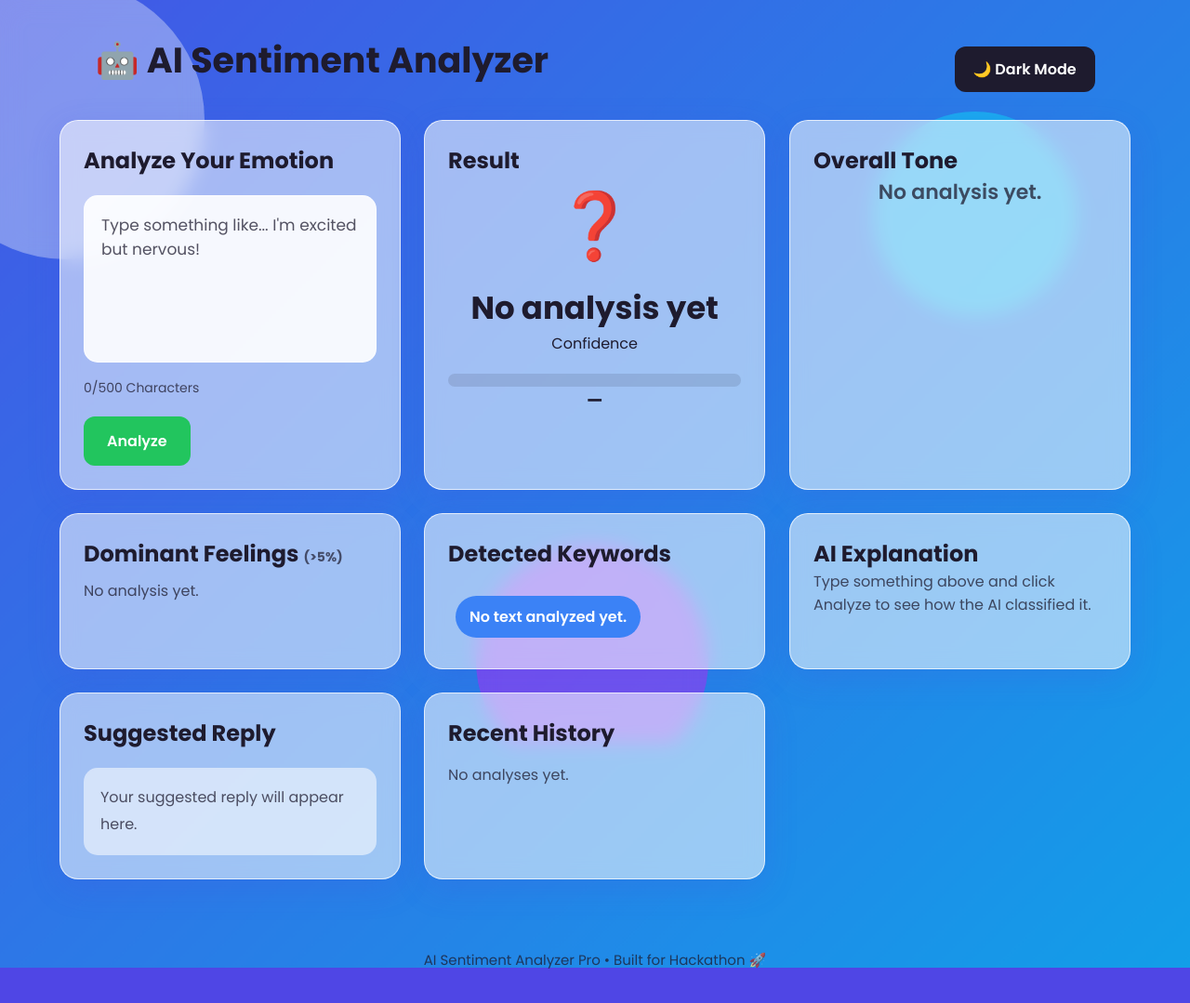
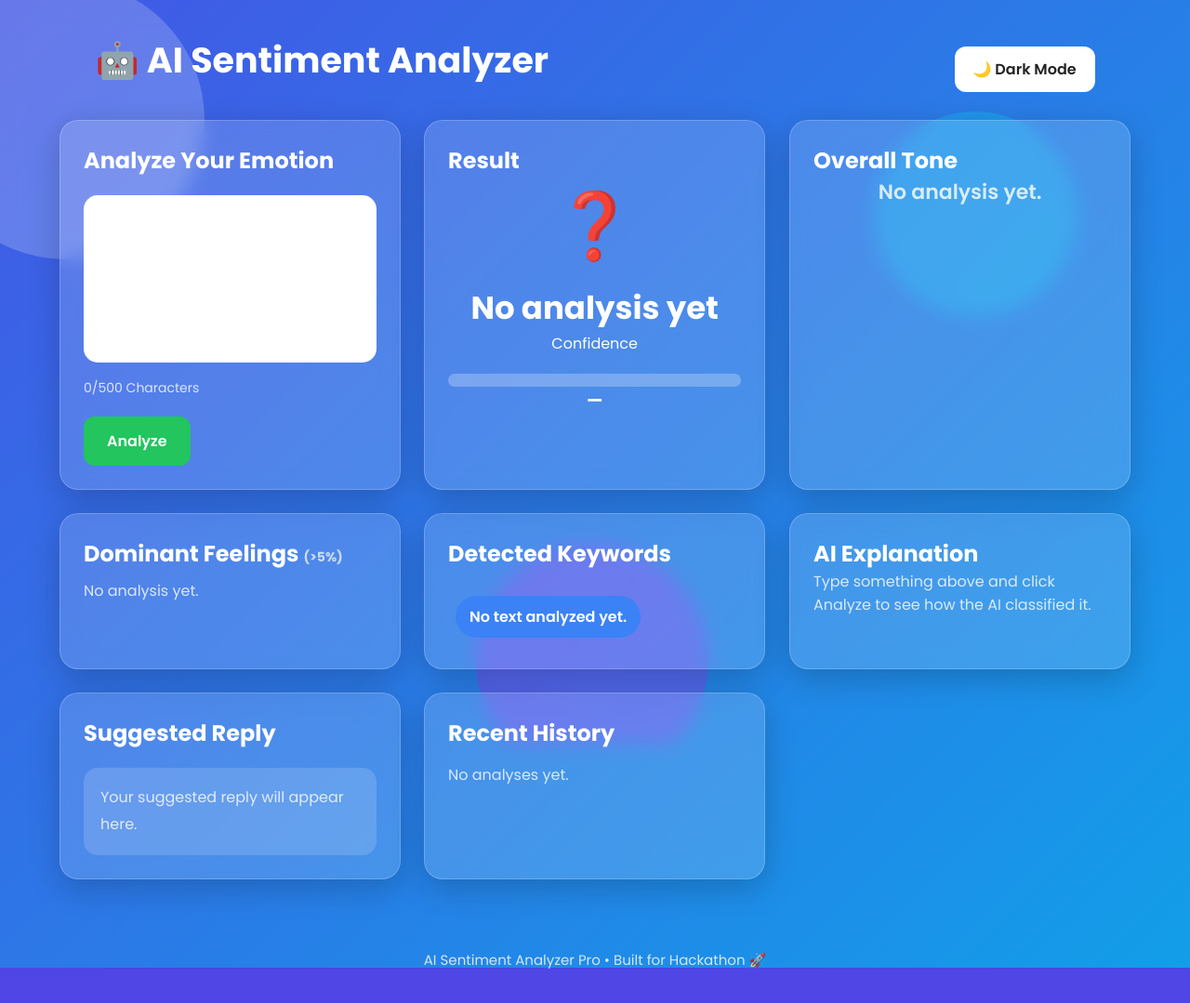
Before and after one commit to hitansh13224/ai-sentiment-analyzer, a Flask app: page / in a window 1280 px wide. Shown: the whole page at 93% size. Run offline with Flask 3, Linux system fonts and the light colour scheme; some libraries are stand-ins or nearby versions.

Commit message:
Update index.html

```diff
--- a/templates/index.html
+++ b/templates/index.html
@@ -27,42 +27,43 @@
     --bg-1:#4f46e5;
     --bg-2:#0ea5e9;
     --bg-3:#14b8a6;
-    --text-color:#1e1b2e;
-    --text-soft:rgba(30,27,46,.75);
-    --glass-bg:rgba(255,255,255,.55);
-    --glass-border:rgba(255,255,255,.7);
-    --glass-shadow:rgba(79,70,229,.18);
-    --track-bg:rgba(30,27,46,.12);
-    --history-bg:rgba(255,255,255,.5);
-    --reply-bg:rgba(255,255,255,.55);
-    --input-bg:rgba(255,255,255,.9);
-    --input-color:#1e1b2e;
+    --text-color:#ffffff;
+    --text-soft:rgba(255,255,255,.8);
+    --glass-bg:rgba(255,255,255,.15);
+    --glass-border:rgba(255,255,255,.2);
+    --glass-shadow:rgba(0,0,0,.2);
+    --track-bg:rgba(255,255,255,.25);
+    --history-bg:rgba(255,255,255,.1);
+    --reply-bg:rgba(255,255,255,.15);
+    --input-bg:#ffffff;
+    --input-color:#1a1a1a;
     --keyword-bg:#3b82f6;
     --keyword-color:#ffffff;
-    --btn-toggle-bg:#1e1b2e;
-    --btn-toggle-color:#ffffff;
-    --blob-opacity:.35;
+    --btn-toggle-bg:#ffffff;
+    --btn-toggle-color:#222222;
+    --blob-opacity:.2;
 }
 
+/*
+  Dark mode only needs to swap the background gradient to dark navy shades
+  (that's the part that was actually broken - the animated body::before
+  gradient kept showing the bright colors on top of body's own background)
+  and slightly deepen the glass panels for contrast. Text, buttons, keyword
+  pills, and the input box keep the same look they always had.
+*/
 [data-theme="dark"]{
-    --bg-1:#0b1220;
+    --bg-1:#0f172a;
     --bg-2:#111827;
-    --bg-3:#1e1b3a;
-    --text-color:#f1f5f9;
-    --text-soft:rgba(241,245,249,.75);
+    --bg-3:#1e293b;
     --glass-bg:rgba(255,255,255,.08);
-    --glass-border:rgba(255,255,255,.14);
-    --glass-shadow:rgba(0,0,0,.4);
+    --glass-border:rgba(255,255,255,.15);
+    --glass-shadow:rgba(0,0,0,.45);
     --track-bg:rgba(255,255,255,.15);
-    --history-bg:rgba(255,255,255,.06);
+    --history-bg:rgba(255,255,255,.07);
     --reply-bg:rgba(255,255,255,.08);
-    --input-bg:rgba(15,23,42,.6);
+    --input-bg:#1e293b;
     --input-color:#f1f5f9;
-    --keyword-bg:#3b82f6;
-    --keyword-color:#ffffff;
-    --btn-toggle-bg:#f1f5f9;
-    --btn-toggle-color:#111827;
-    --blob-opacity:.18;
+    --blob-opacity:.12;
 }
 
 body{
```
